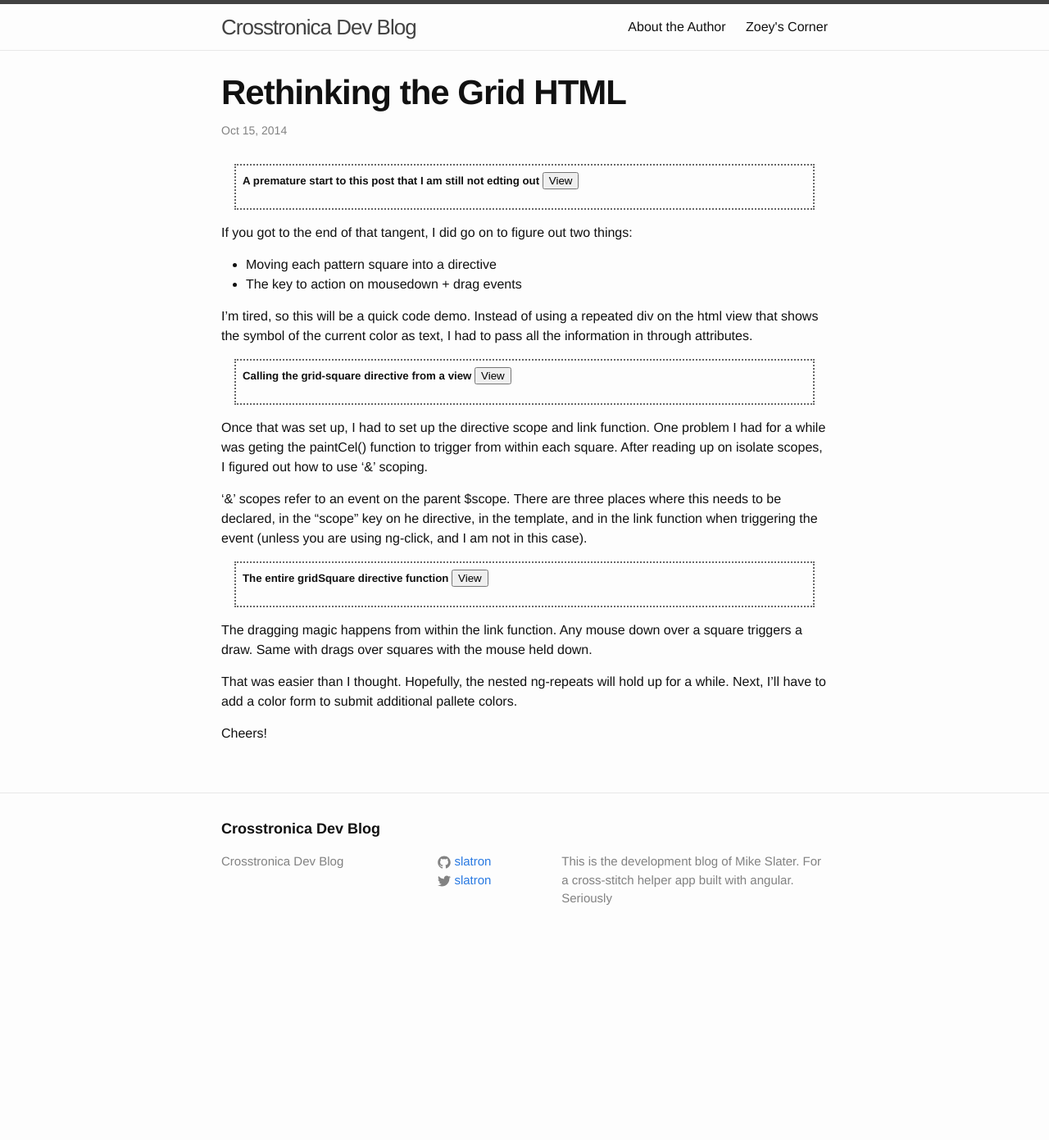
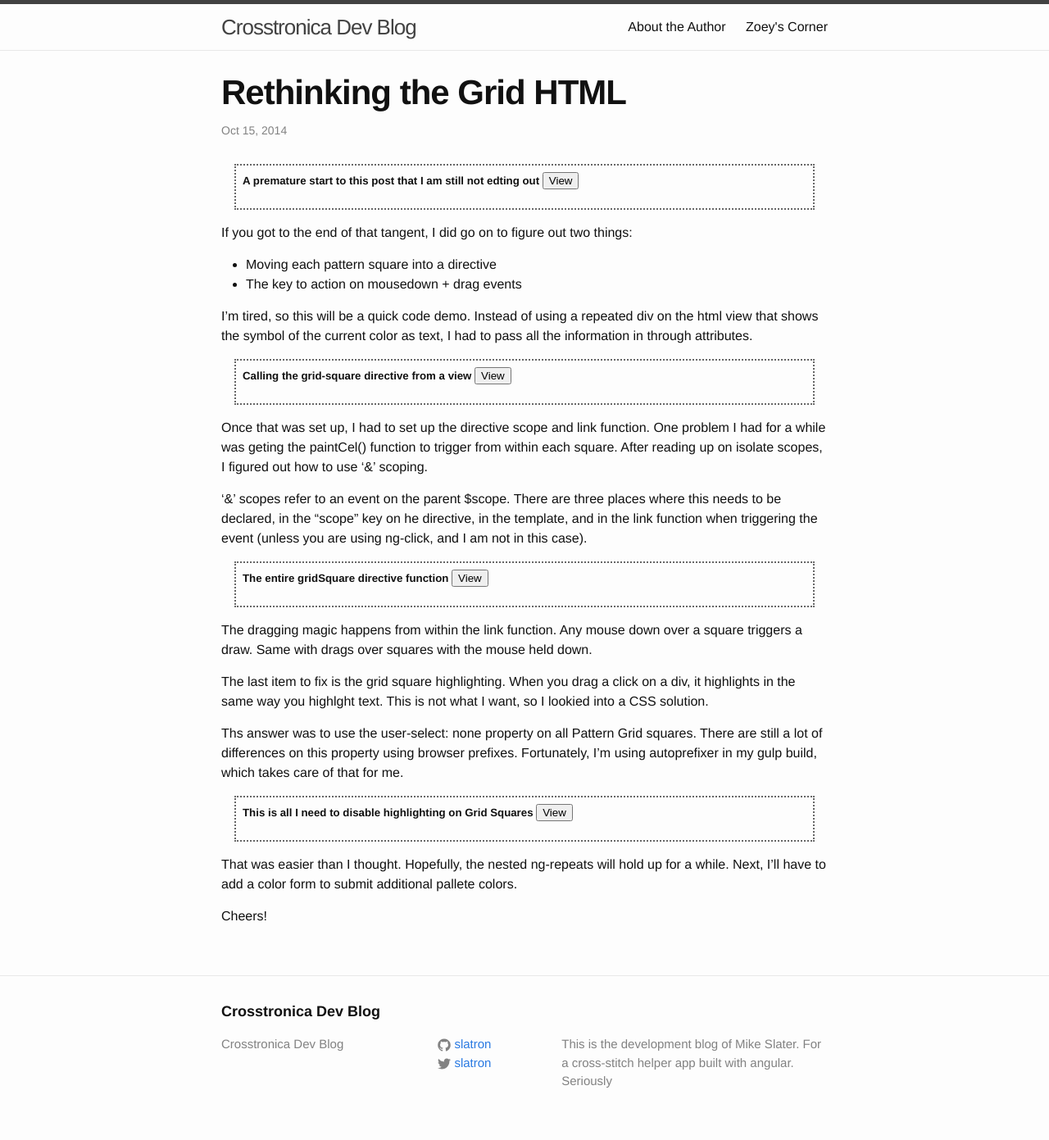
Before and after one commit to slatron/slatron.github.io, a Jekyll site: the page built from _posts/2014-10-15-grid-rethinking.markdown, in a window 1280 px wide. Shown: the whole page at 82% size. Built offline with Jekyll 4.4.1, drawn with Linux system fonts in a browser that asks for light colours; before the commit the page ends 1168 px from its top, so only the background shows below that.

```diff
--- a/_posts/2014-10-15-grid-rethinking.markdown
+++ b/_posts/2014-10-15-grid-rethinking.markdown
@@ -67,6 +67,23 @@
 
 The dragging magic happens from within the link function. Any mouse down over a square triggers a draw. Same with drags over squares with the mouse held down.
 
+The last item to fix is the grid square highlighting. When you drag a click on a div, it highlights in the same way you highlght text. This is not what I want, so I lookied into a CSS solution.
+
+Ths answer was to use the user-select: none property on all Pattern Grid squares. There are still a lot of differences on this property using browser prefixes. Fortunately, I'm using autoprefixer in my gulp build, which takes care of that for me.
+
+<div code-showhide headline="This is all I need to disable highlighting on Grid Squares">
+
+  <pre>
+    %square,
+    .square {
+      user-select: none;
+      ...more css
+    }
+  </pre>
+
+</div>
+
+
 That was easier than I thought. Hopefully, the nested ng-repeats will hold up for a while. Next, I'll have to add a color form to submit additional pallete colors.
 
 Cheers!
```
Also changed, not shown: _posts/2014-10-20-database-exploration.markdown (added, +10 -0 lines), _posts/2014-10-24-database-exploration-2.markdown (added, +16 -0 lines).
